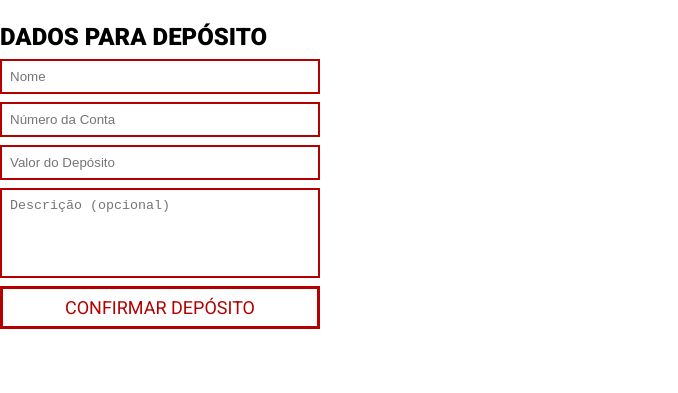
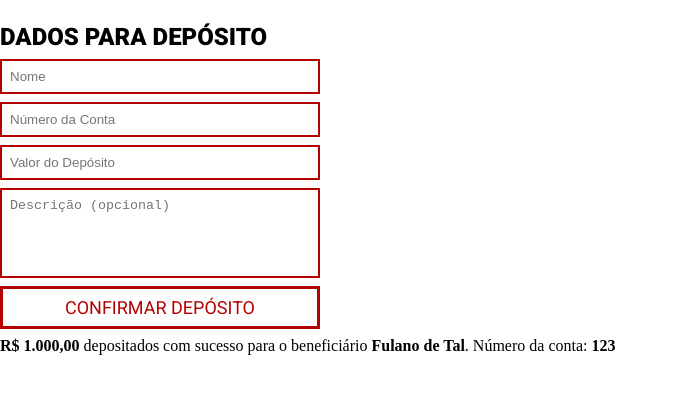
Before and after one commit to r-almeida92/MODULO-7, a plain HTML site: page index.html in a window 1280 px wide. Shown: the part 59-452 px from the top of the page, without its empty margins (0-678 px from the left). Drawn offline with Linux system fonts and the light colour scheme.

Commit message:
update index.html

```diff
--- a/index.html
+++ b/index.html
@@ -20,6 +20,9 @@
             <textarea placeholder="Descrição (opcional)" id="descricao"></textarea>
             <button id="btn-depositar" type="submit">CONFIRMAR DEPÓSITO</button>
         </form>
+        <p class="mensagem-sucesso">
+            <b>R$ 1.000,00</b> depositados com sucesso para o beneficiário <b>Fulano de Tal</b>. Número da conta: <b>123</b>
+        </p>
     </div>
     <script src="./index.js"></script>
 </body>
```
